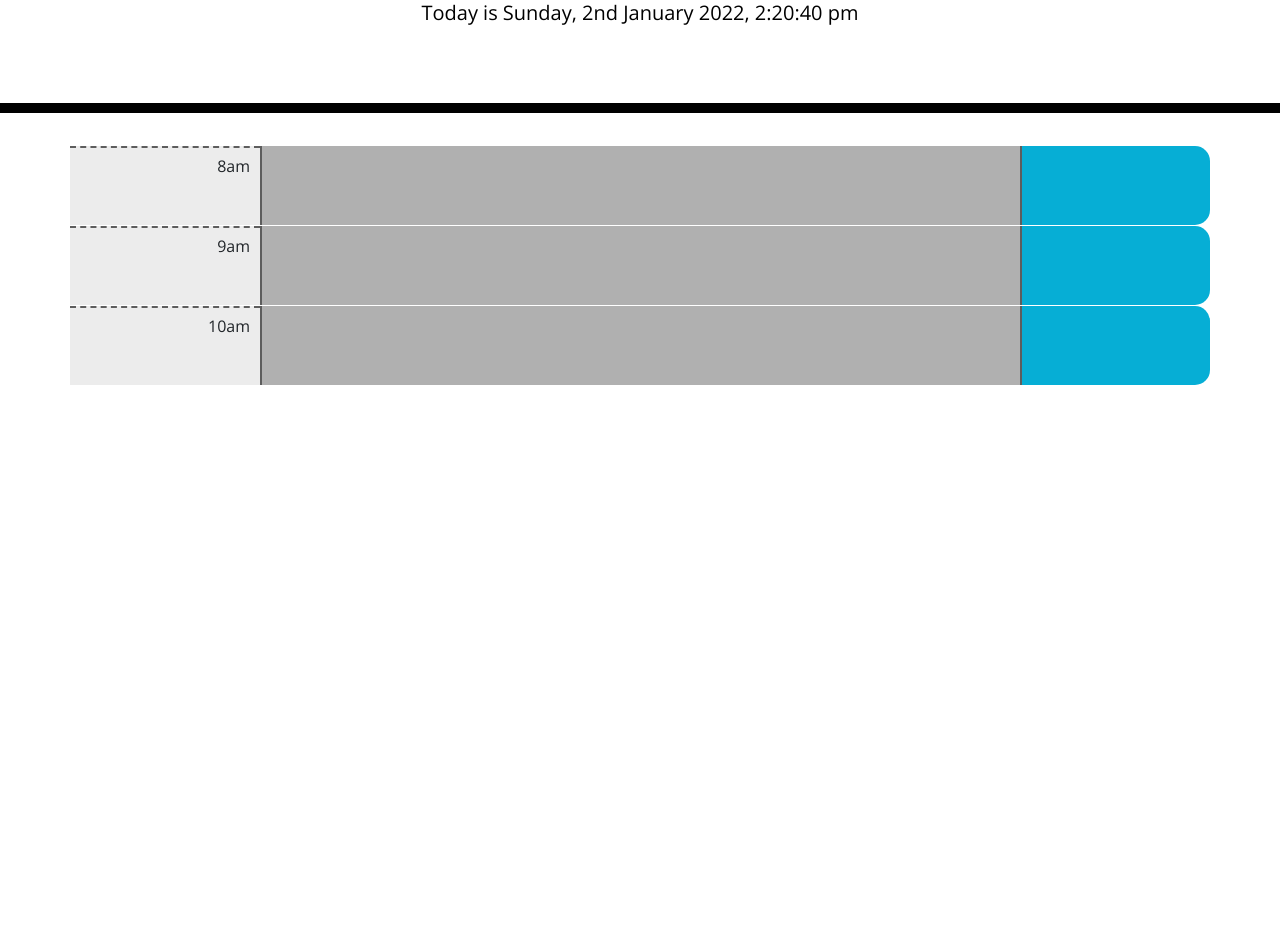
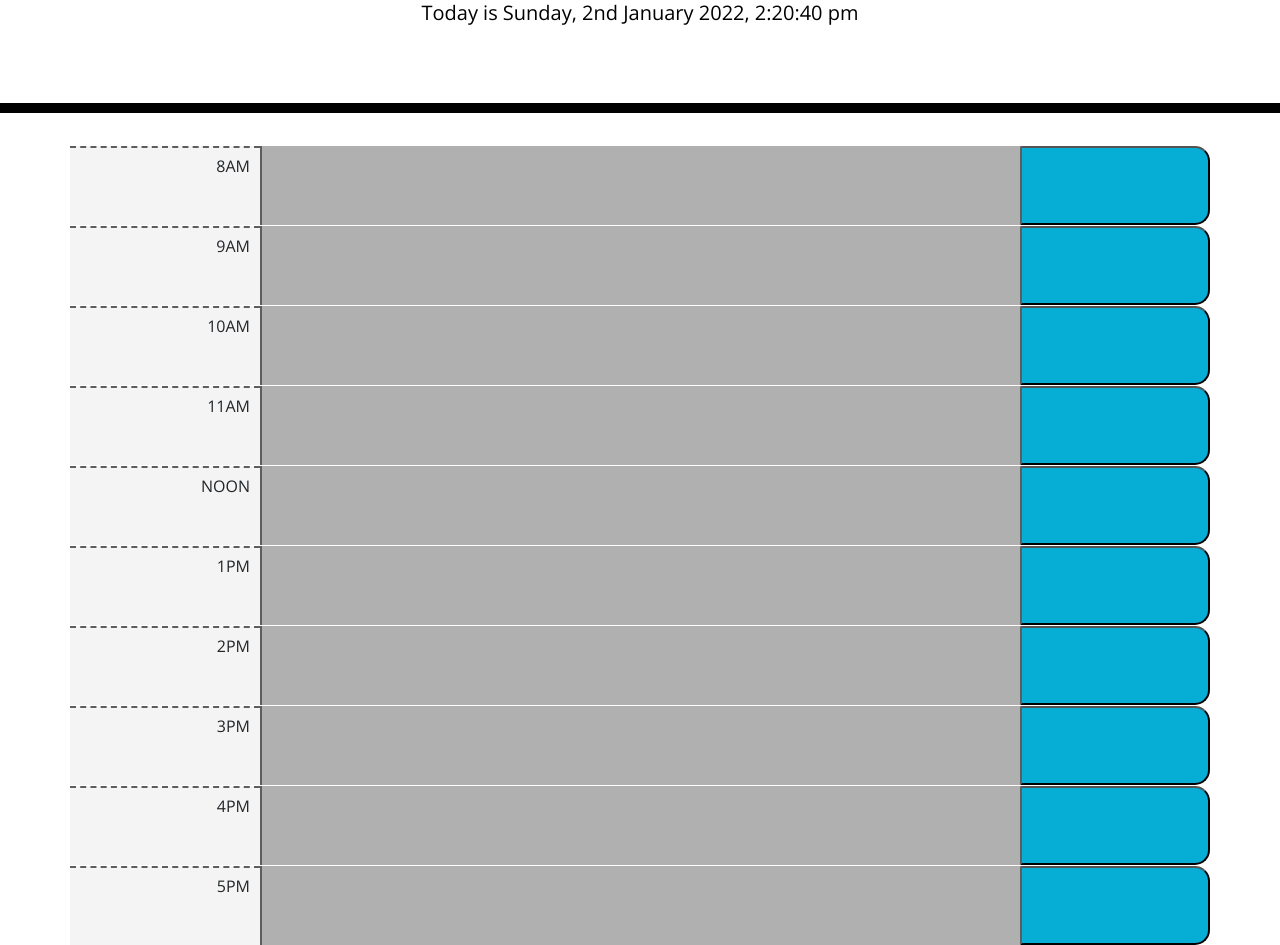
Before and after one commit to Brento20/dailyPlanner, a plain HTML site: page index.html in a window 1280 px wide. Shown: the part 191-1136 px from the top of the page. Before the commit the page ends 800 px from the top, so only its background shows below. Drawn offline with nearby package versions, Linux system fonts and the light colour scheme.

```diff
--- a/Assets/javascipt.js
+++ b/Assets/javascipt.js
@@ -3,7 +3,6 @@ var currentDayMJS = moment().format("dddd, MMMM Do YYYY");
 
 
 setInterval(pushTime, 1000);
-
 function pushTime() {
     var tempTimeMJS= moment().format("dddd, Do MMMM YYYY, h:mm:ss a");
     currentDay.innerHTML = ("Today is " + tempTimeMJS);
@@ -13,10 +12,10 @@ function pushTime() {
 
 function timerRecolor(){
     var hourMJS = moment().format("H")
-    var background = document.getElementById("plannerBox");
+
 
     console.log(hourMJS)
-    console.log(background)
+
 }
 
 timerRecolor();
--- a/Assets/style.css
+++ b/Assets/style.css
@@ -79,7 +79,7 @@ textarea {
   border-right: none;
   border-left: none;
   border-bottom: none;
-  background-color: #ececec;
+  background-color: #f4f4f4;
   text-align: right;
   padding: 10px 10px 10px 10px;
 }
--- a/index.html
+++ b/index.html
@@ -32,24 +32,64 @@
       <!-- Timeblocks go here -->
 
       <div class="timeSlot row">
-        <div class="timeOfDay col-2"><p>8am</p></div>
+        <div class="timeOfDay col-2"><p>8AM</p></div>
         <textarea id="08" class="plannerBox col"></textarea>
-        <div class="saveBtn col-2"></div>
+        <button class="saveBtn col-2"></button>
       </div>
 
       <div class="timeSlot row">
-        <div class="timeOfDay col-2"><p>9am</p></div>
+        <div class="timeOfDay col-2"><p>9AM</p></div>
         <textarea id="09" class="plannerBox col"></textarea>
-        <div class="saveBtn col-2"></div>
+        <button class="saveBtn col-2"></button>
       </div>
 
       <div class="timeSlot row">
-        <div class="timeOfDay col-2"><p>10am</p></div>
+        <div class="timeOfDay col-2"><p>10AM</p></div>
         <textarea id="10" class="plannerBox col"></textarea>
-        <div class="saveBtn col-2"></div>
+        <button class="saveBtn col-2"></button>
       </div>
 
+      <div class="timeSlot row">
+        <div class="timeOfDay col-2"><p>11AM</p></div>
+        <textarea id="11" class="plannerBox col"></textarea>
+        <button class="saveBtn col-2"></button>
+      </div>
 
+      <div class="timeSlot row">
+        <div class="timeOfDay col-2"><p>NOON</p></div>
+        <textarea id="12" class="plannerBox col"></textarea>
+        <button class="saveBtn col-2"></button>
+      </div>
+
+      <div class="timeSlot row">
+        <div class="timeOfDay col-2"><p>1PM</p></div>
+        <textarea id="13" class="plannerBox col"></textarea>
+        <button class="saveBtn col-2"></button>
+      </div>
+
+      <div class="timeSlot row">
+        <div class="timeOfDay col-2"><p>2PM</p></div>
+        <textarea id="14" class="plannerBox col"></textarea>
+        <button class="saveBtn col-2"></button>
+      </div>
+
+      <div class="timeSlot row">
+        <div class="timeOfDay col-2"><p>3PM</p></div>
+        <textarea id="15" class="plannerBox col"></textarea>
+        <button class="saveBtn col-2"></button>
+      </div>
+
+      <div class="timeSlot row">
+        <div class="timeOfDay col-2"><p>4PM</p></div>
+        <textarea id="16" class="plannerBox col"></textarea>
+        <button class="saveBtn col-2"></button>
+      </div>
+
+      <div class="timeSlot row">
+        <div class="timeOfDay col-2"><p>5PM</p></div>
+        <textarea id="17" class="plannerBox col"></textarea>
+        <button class="saveBtn col-2"></button>
+      </div>
 
     </div>
 
```
